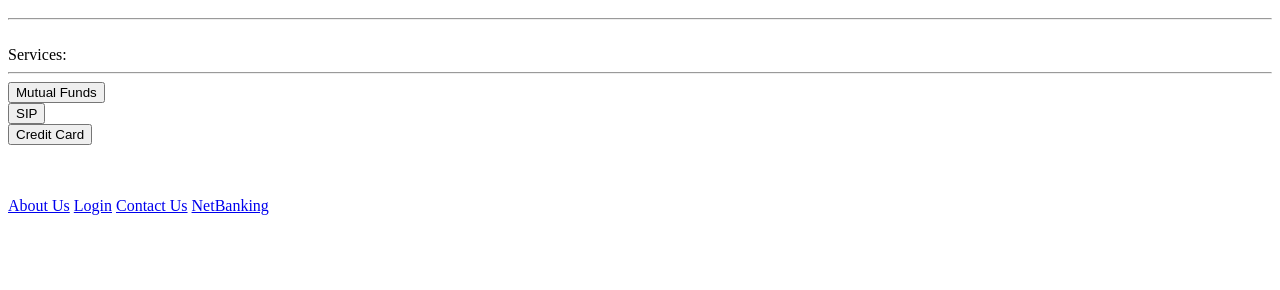
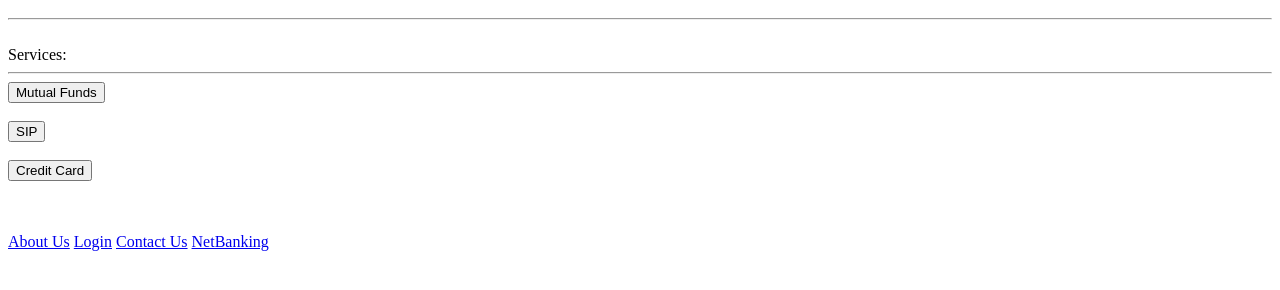
Before and after one commit to asmita-singh-09/myBank, a plain HTML site: page service.html in a window 1280 px wide. Shown: the part 48-338 px from the top of the page. Drawn offline with Linux system fonts and the light colour scheme.

Commit message:
Update service.html

```diff
--- a/service.html
+++ b/service.html
@@ -9,8 +9,8 @@
   <form>Services: <br>
     <hr>
     <input type="submit" value="Mutual Funds">
-    <br>
-    <input type="submit" value="SIP"> <br>
+    <br> <br>
+    <input type="submit" value="SIP"> <br>  <br>
     <input type="submit" value="Credit Card"></form>
 </td>
   <br>
```
